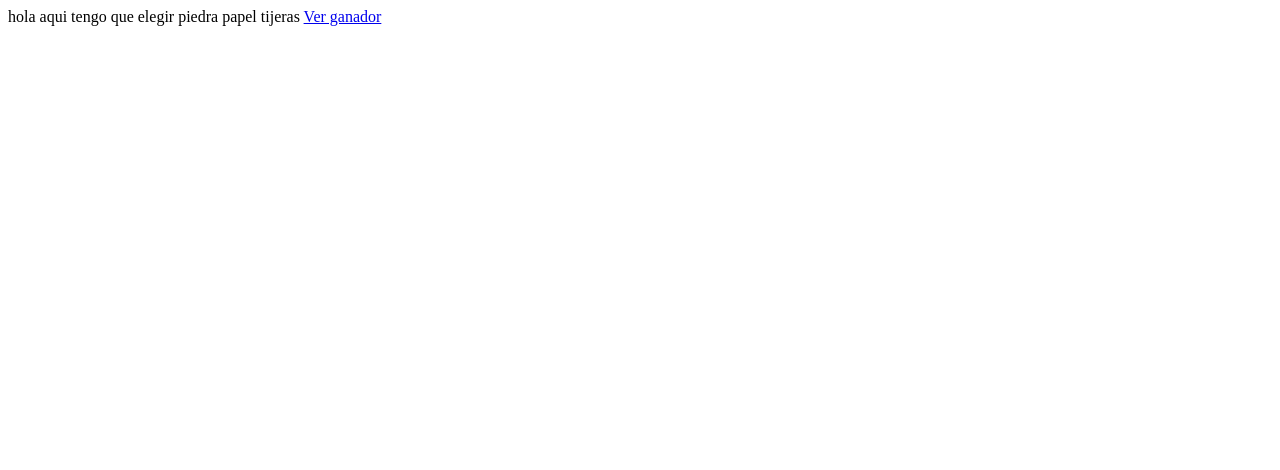
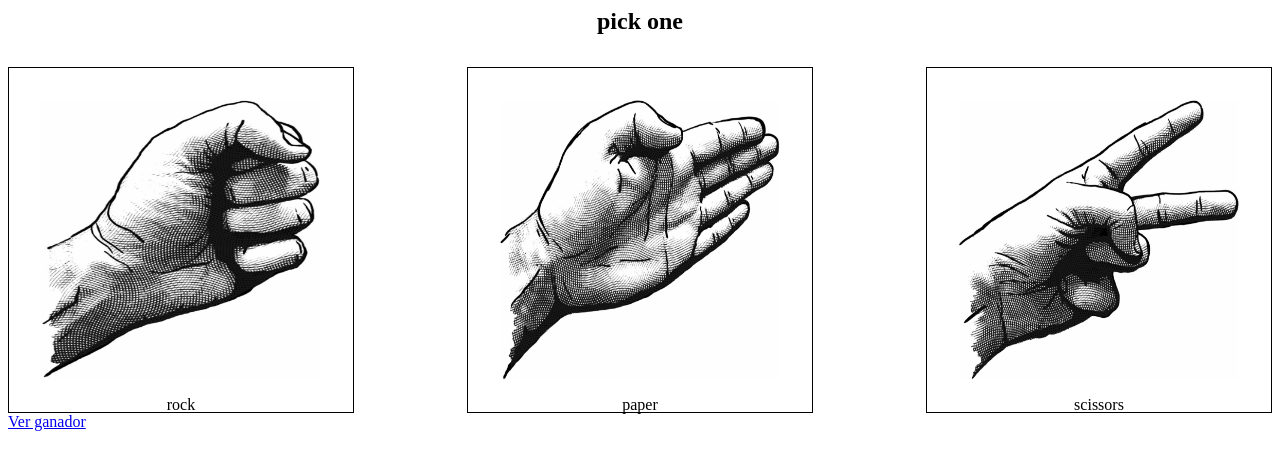
Before and after one commit to juanan-fernandez/advent-css-12, a plain HTML site: page pages/home.html in a window 1280 px wide. Drawn offline with Linux system fonts and the light colour scheme.

Commit message:
add javascript router and home page

```diff
--- /dev/null
+++ b/css/home.css
@@ -0,0 +1,27 @@
+.title{
+   text-align: center;
+   font-size: 24px;
+   font-weight: bold;
+   margin-bottom: 2rem;
+}
+.options {
+   width: 100%;
+   margin: 0 auto;
+   display: flex;
+   justify-content: space-between;
+   gap:2rem;
+   flex-wrap: wrap;
+}
+
+.options__item {
+   padding: 2rem;
+   width: 280px;
+   height: 280px;
+   text-align: center;
+   border: 1px solid black;
+}
+
+.options__item img{
+   width: 100%;
+   height: 100%;
+}
--- a/css/index.css
+++ b/css/index.css
@@ -14,12 +14,13 @@ html {
 }
 
 body {
-	margin: 0;
-	padding: 0;
+	margin: 1rem;
+	padding: 1rem;
 	background-color: white;
 	font-family: 'Roboto Mono', monospace;
 	display: flex;
 	justify-content: center;
+	place-items: center;
 	min-height: 100vh;
 }
 
--- a/js/util.js
+++ b/js/game.js
@@ -16,3 +16,9 @@ export const getWinner = (player1Option, player2Option) => {
 	// Si no hay empate ni ganador del jugador 1, el jugador 2 es el ganador
 	return 2;
 };
+
+const getComputerOption = () => {
+	const options = ['rock', 'paper', 'scissors'];
+	const randomNumber = Math.floor(Math.random() * 3);
+	return options[randomNumber];
+};
--- a/pages/home.html
+++ b/pages/home.html
@@ -1 +1,19 @@
-<div> hola aqui tengo que elegir piedra papel tijeras <a href="#results">Ver ganador</a></div>
+<link rel="stylesheet" href="../css/home.css">
+<div>
+   <p class="title"> pick one</p>
+   <section class="options">
+      <div class="options__item">
+         <img src="../images/rock.png">
+         <p>rock</p>
+      </div>
+      <div class="options__item">
+         <img src="../images/paper.png">
+         <p>paper</p>
+      </div>
+      <div class="options__item">
+         <img src="../images/scissors.png">
+         <p>scissors</p>
+      </div>
+   </section>
+   <a href="#results">Ver ganador</a>
+</div>
```
Also changed, not shown: index.html (+1 -0 lines).
